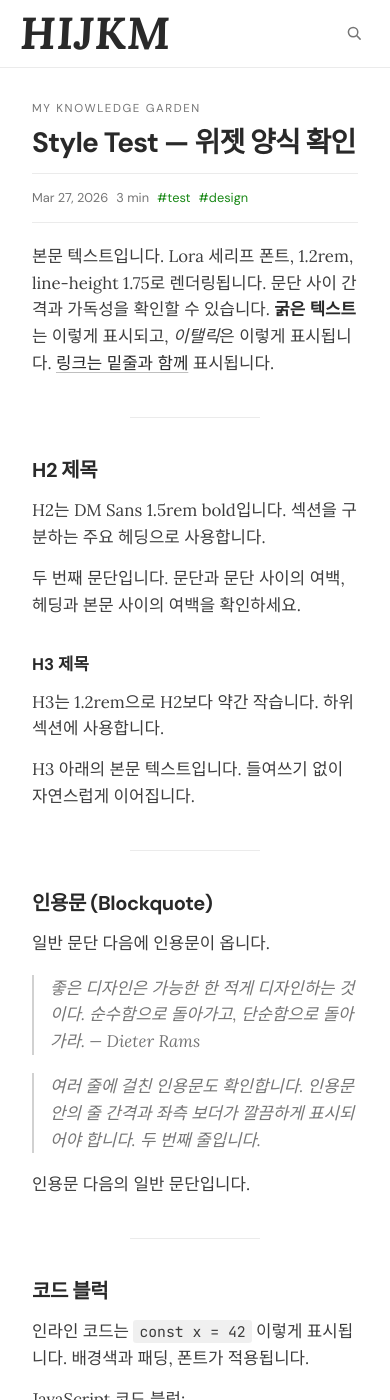
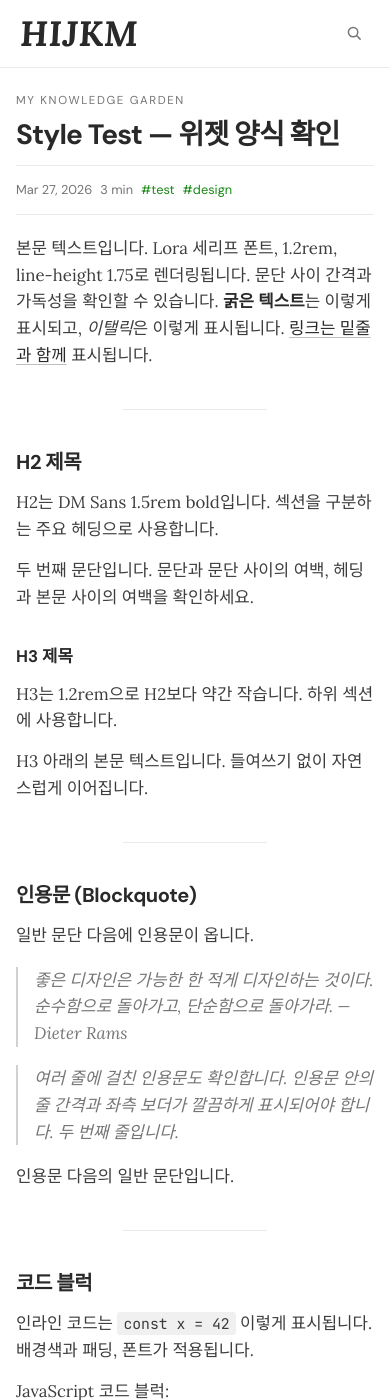
Before and after one commit to HIJKM/HIJKM.github.io, a Jekyll site: the page built from _posts/2026-03-27-style-test.md, in a window 390 px wide and 1400 px high. Built offline with Jekyll 4.4.1, drawn with Linux system fonts in a browser that asks for light colours; nearby versions of some CDN libraries; some of the changed text lies outside the part shown.

Commit message:
fix: reading-surface mobile horizontal padding removed (was doubling site-shell padding) style: mobile logo 2.8→2.2rem
Co-Authored-By: Claude Sonnet 4.6 <noreply@anthropic.com>

```diff
--- a/assets/css/main.css
+++ b/assets/css/main.css
@@ -1121,13 +1121,13 @@ img { max-width: 100%; display: block; }
 
 @media (max-width: 680px) {
   .site-header { padding: 0 1.25rem; height: 68px; }
-  .site-logo   { font-size: 2.8rem; }
+  .site-logo   { font-size: 2.2rem; }
   .search-dropdown { top: 52px; }
   .header-search.is-open .search-input-wrap { width: clamp(100px, 40vw, 180px); }
   .site-shell  { padding: 0 1rem; }
   .home-bar    { padding: 1.25rem 0; }
   .home-stat-num { font-size: 1.4rem; }
-  .reading-surface { padding: 2rem 1rem 4rem; }
+  .reading-surface { padding: 1.5rem 0 3rem; }
   .post-content h1[data-heading]::before,
   .post-content h2[data-heading]::before,
   .post-content h3[data-heading]::before { display: none; }
```
